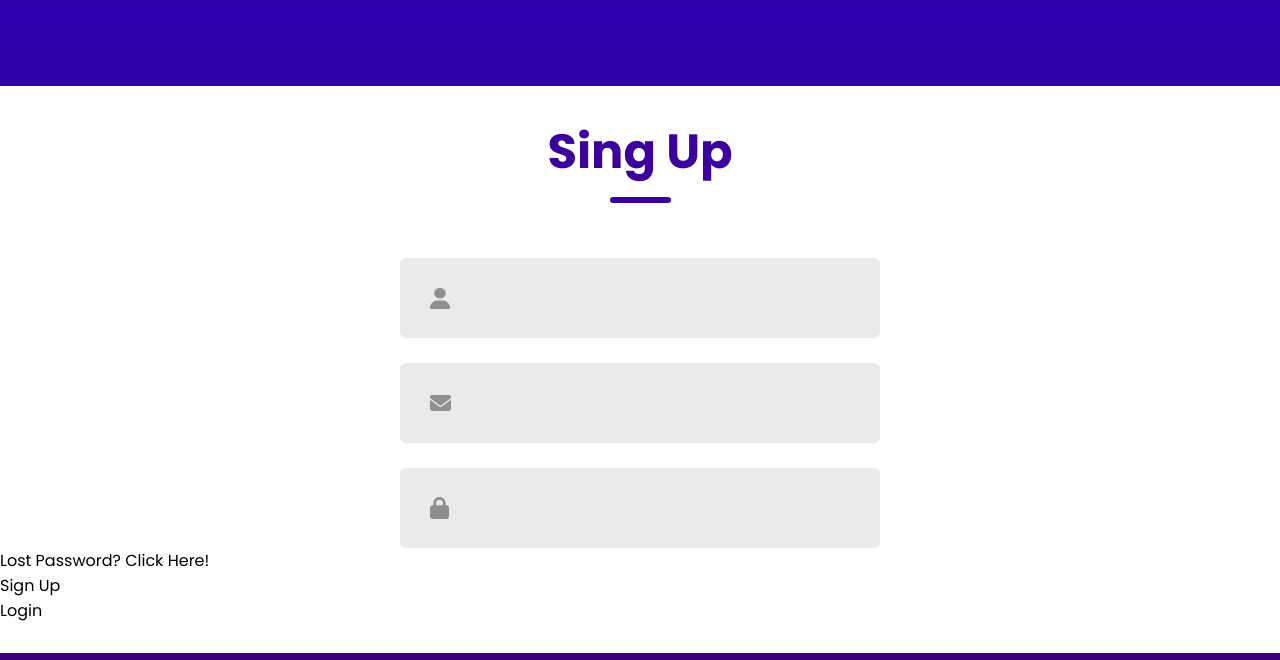
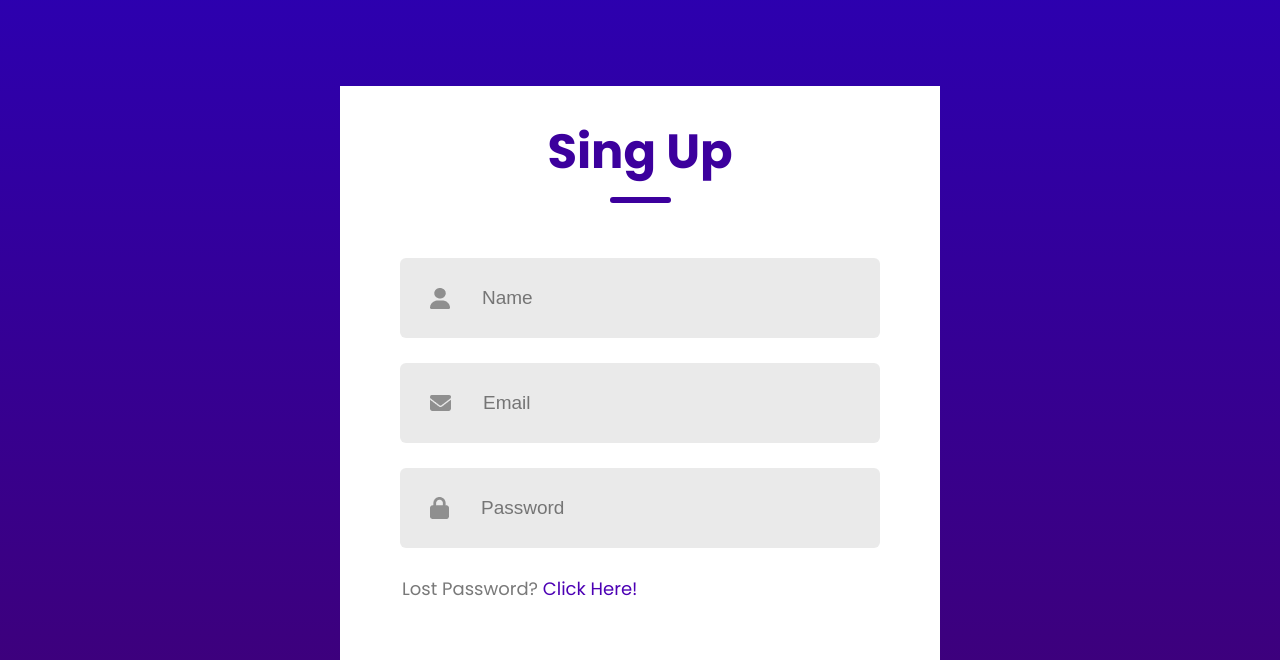
Before and after one commit to programmernizam/simple-react-projects, a React (Vite) app in the folder login-signup-form/: page / in a window 1280 px wide. Shown: the part 114-774 px from the top of the page. Built offline with nearby package versions, Linux system fonts and the light colour scheme.

Commit message:
[Added] Form footer styles

```diff
--- a/login-signup-form/src/components/Login/LoginSignup.css
+++ b/login-signup-form/src/components/Login/LoginSignup.css
@@ -1,6 +1,7 @@
 .container {
   display: flex;
   flex-direction: column;
+  width: 600px;
   margin: auto;
   margin-top: 200px;
   background: #fff;
@@ -52,3 +53,31 @@
   color: #797979;
   font-size: 19px;
 }
+.forgot-password {
+  padding-left: 62px;
+  margin-top: 27px;
+  color: #797979;
+  font-size: 18px;
+}
+.forgot-password span {
+  color: #4c00b4;
+  cursor: pointer;
+}
+.submit-container {
+  display: flex;
+  gap: 30px;
+  margin: 60px auto;
+}
+.submit {
+  display: flex;
+  justify-content: center;
+  align-items: center;
+  width: 220px;
+  height: 59px;
+  color: #fff;
+  background: #4c00b4;
+  border-radius: 50px;
+  font-size: 19px;
+  font-weight: 500;
+  cursor: pointer;
+}
--- a/login-signup-form/src/components/Login/LoginSignup.jsx
+++ b/login-signup-form/src/components/Login/LoginSignup.jsx
@@ -12,15 +12,15 @@ export default function LoginSignup() {
       <div className="inputs">
         <div className="input">
           <img src={User_Icon} alt="" />
-          <input type="text" />
+          <input type="text" placeholder="Name" />
         </div>
         <div className="input">
           <img src={Email_Icon} alt="" />
-          <input type="email" />
+          <input type="email" placeholder="Email" />
         </div>
         <div className="input">
           <img src={Password_Icon} alt="" />
-          <input type="password" />
+          <input type="password" placeholder="Password" />
         </div>
       </div>
       <div className="forgot-password">
```
